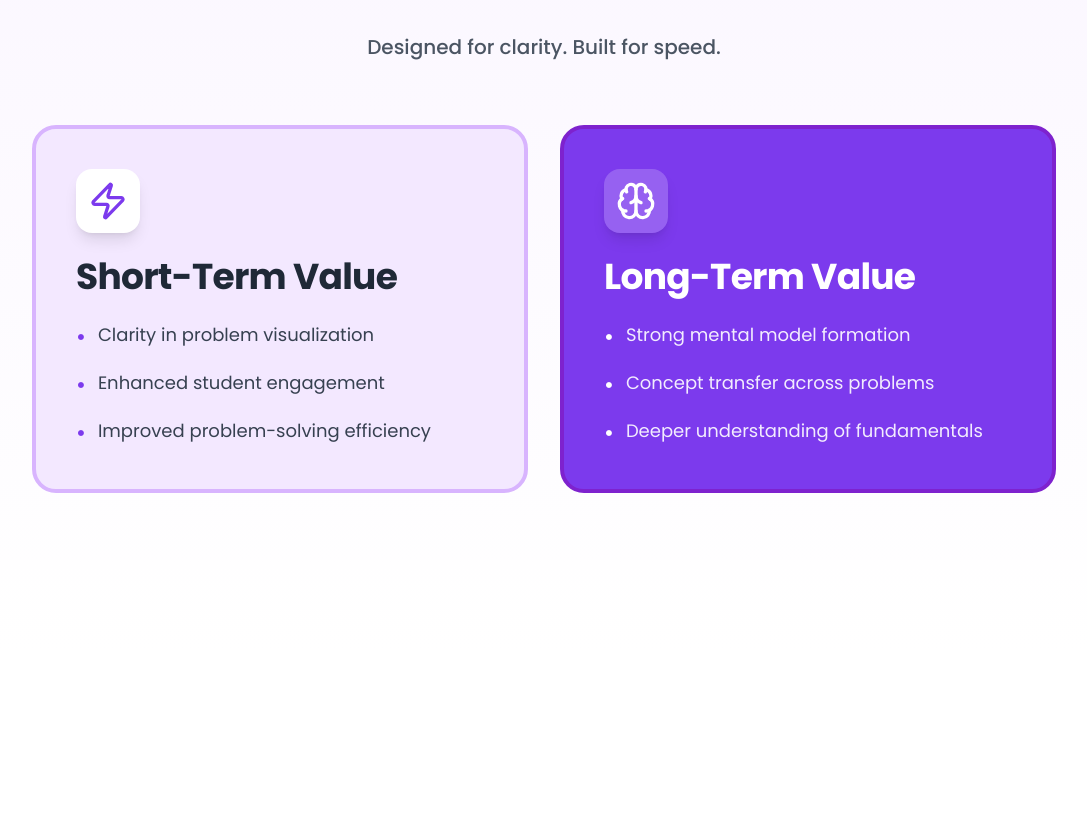
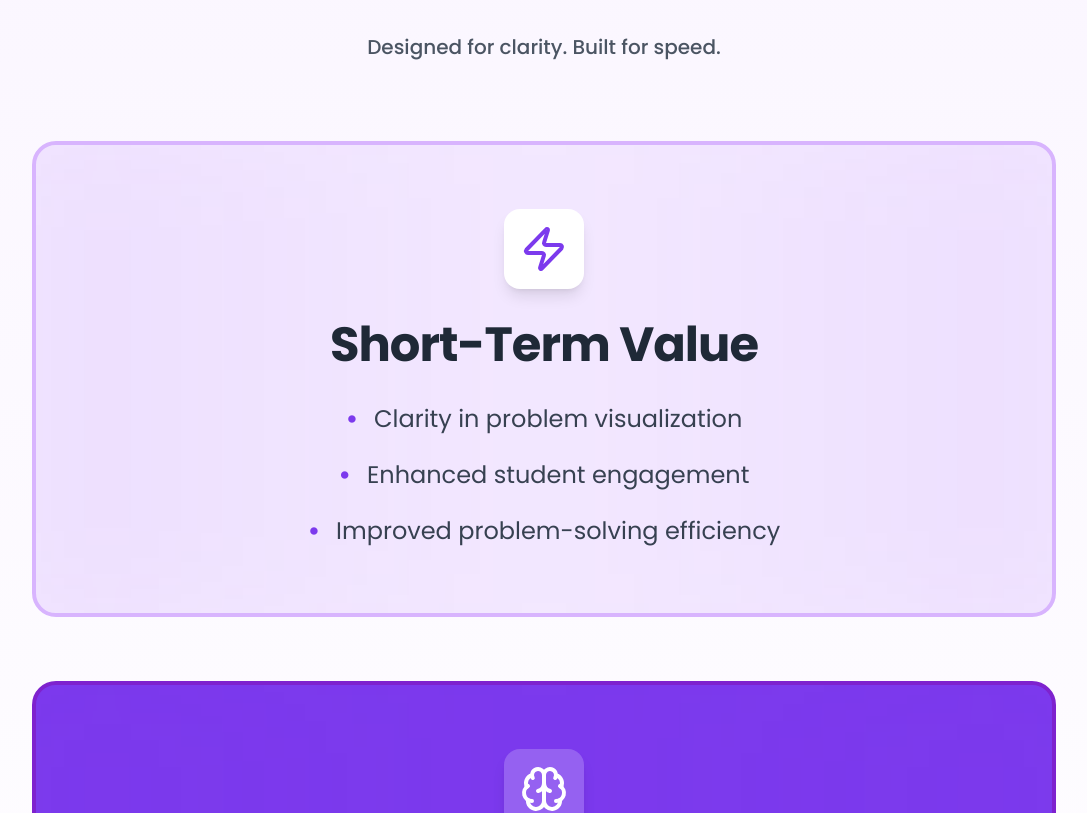
Before and after one commit to sparked-viz/viz-landingpage, a React (Vite) app: page / in a window 1280 px wide. Shown: the part 1409-2222 px from the top of the page, without its empty margins (96-1183 px from the left). Built offline with nearby package versions, Linux system fonts and the light colour scheme.

Commit message:
Change value props to vertically stacked sections

```diff
--- a/src/components/ValueProp.tsx
+++ b/src/components/ValueProp.tsx
@@ -4,7 +4,7 @@ import { Zap, Brain } from 'lucide-react';
 
 const features = [
     {
-        icon: <Zap className="w-10 h-10 text-purple-600" />,
+        icon: <Zap className="w-12 h-12 text-purple-600" />,
         title: "Short-Term Value",
         benefits: [
             "Clarity in problem visualization",
@@ -15,7 +15,7 @@ const features = [
         borderColor: "border-purple-300",
     },
     {
-        icon: <Brain className="w-10 h-10 text-white" />,
+        icon: <Brain className="w-12 h-12 text-white" />,
         title: "Long-Term Value",
         benefits: [
             "Strong mental model formation",
@@ -32,7 +32,7 @@ export const ValueProp: React.FC = () => {
     return (
         <section className="section relative py-24 bg-gradient-to-b from-purple-50 to-white">
             <div className="container">
-                <div className="text-center mb-16">
+                <div className="text-center mb-20">
                     <motion.h2
                         initial={{ opacity: 0, y: 20 }}
                         whileInView={{ opacity: 1, y: 0 }}
@@ -51,7 +51,7 @@ export const ValueProp: React.FC = () => {
                     </motion.p>
                 </div>
 
-                <div className="grid grid-cols-1 md:grid-cols-2 gap-8 max-w-5xl mx-auto">
+                <div className="max-w-5xl mx-auto space-y-16">
                     {features.map((feature, index) => (
                         <motion.div
                             key={index}
@@ -59,29 +59,39 @@ export const ValueProp: React.FC = () => {
                             whileInView={{ opacity: 1, y: 0 }}
                             viewport={{ once: true }}
                             transition={{ delay: index * 0.15 }}
-                            className={`${feature.bgColor} ${feature.borderColor} border-4 rounded-3xl p-10 relative overflow-hidden transform hover:-translate-y-2 transition-all duration-300 hover:shadow-2xl ${index === 0 ? 'md:-rotate-1' : 'md:rotate-1'}`}
+                            className={`${feature.bgColor} ${feature.borderColor} border-4 rounded-3xl p-12 md:p-16 relative overflow-hidden`}
                         >
+                            {/* Background glow effect */}
+                            <div className="absolute -inset-8 bg-gradient-to-r from-primary/10 via-transparent to-primary/10 blur-3xl opacity-50 pointer-events-none"></div>
+
+                            <div className="relative text-center space-y-8">
                                 {/* Icon */}
-                            <div className="mb-6">
-                                <div className={`w-16 h-16 rounded-2xl ${index === 1 ? 'bg-white/20' : 'bg-white'} flex items-center justify-center shadow-lg`}>
+                                <div className="flex justify-center">
+                                    <div className={`w-20 h-20 rounded-2xl ${index === 1 ? 'bg-white/20' : 'bg-white'} flex items-center justify-center shadow-lg`}>
                                         {feature.icon}
                                     </div>
                                 </div>
 
                                 {/* Title */}
-                            <h3 className={`text-3xl md:text-4xl font-bold mb-6 ${feature.textColor || 'text-gray-800'}`}>
+                                <h3 className={`text-4xl md:text-5xl font-bold ${feature.textColor || 'text-gray-800'}`}>
                                     {feature.title}
                                 </h3>
 
                                 {/* Benefits */}
-                            <ul className="space-y-4">
+                                <ul className="space-y-5 max-w-3xl mx-auto">
                                     {feature.benefits.map((benefit, i) => (
-                                    <li key={i} className={`text-base md:text-lg leading-relaxed flex items-start gap-3 ${feature.textColor ? 'text-white/90' : 'text-gray-700'}`}>
-                                        <span className={`text-2xl ${feature.textColor ? 'text-white' : 'text-primary'}`}>•</span>
+                                        <li key={i} className={`text-xl md:text-2xl leading-relaxed flex items-center justify-center gap-4 ${feature.textColor ? 'text-white/90' : 'text-gray-700'}`}>
+                                            <span className={`text-3xl ${feature.textColor ? 'text-white' : 'text-primary'}`}>•</span>
                                             <span>{benefit}</span>
                                         </li>
                                     ))}
                                 </ul>
+                            </div>
+
+                            {/* Separator line (only for first item) */}
+                            {index === 0 && (
+                                <div className="absolute -bottom-8 left-1/2 -translate-x-1/2 w-32 h-1 bg-gradient-to-r from-transparent via-purple-300 to-transparent rounded-full"></div>
+                            )}
                         </motion.div>
                     ))}
                 </div>
```
Lines whose indentation alone changed are shown as unchanged.
